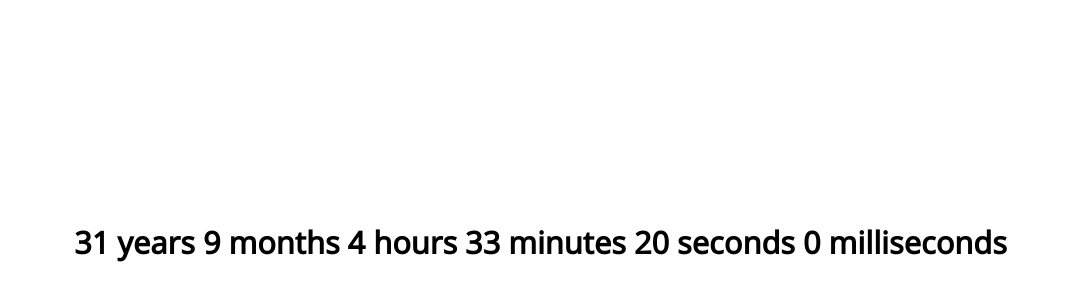
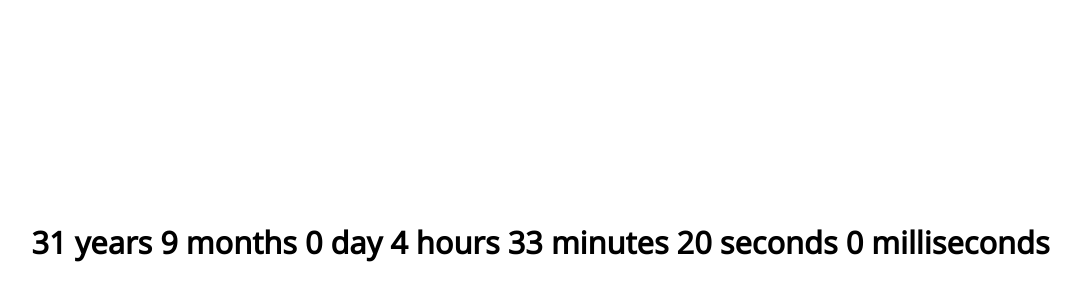
Before and after one commit to vasanth0989/howlong, a plain HTML site: page index.html in a window 1280 px wide. Shown: the part 126-426 px from the top of the page, without its empty margins (101-1182 px from the left). Drawn offline with nearby package versions, Linux system fonts and the light colour scheme.

Commit message:
Adding days

```diff
--- a/index.html
+++ b/index.html
@@ -63,8 +63,9 @@
         const printDate = date => {
             const yearStr = date.years > 1 ? 'years' : 'year'
             const monthStr = date.months > 1 ? 'months' : 'month'
+            const daysStr = date.days > 1 ? 'days' : 'day'
             const hourStr = date.hours > 1 ? 'hours' : 'hour'
-            return `${date.years} ${yearStr} ${date.months} ${monthStr} ${date.hours} ${hourStr} ${date.minutes} minutes ${date.seconds} seconds ${date.milliseconds} milliseconds`
+            return `${date.years} ${yearStr} ${date.months} ${monthStr} ${date.days} ${daysStr} ${date.hours} ${hourStr} ${date.minutes} minutes ${date.seconds} seconds ${date.milliseconds} milliseconds`
         }
         let date;
         const h1Elem = document.querySelector(".time");
```
